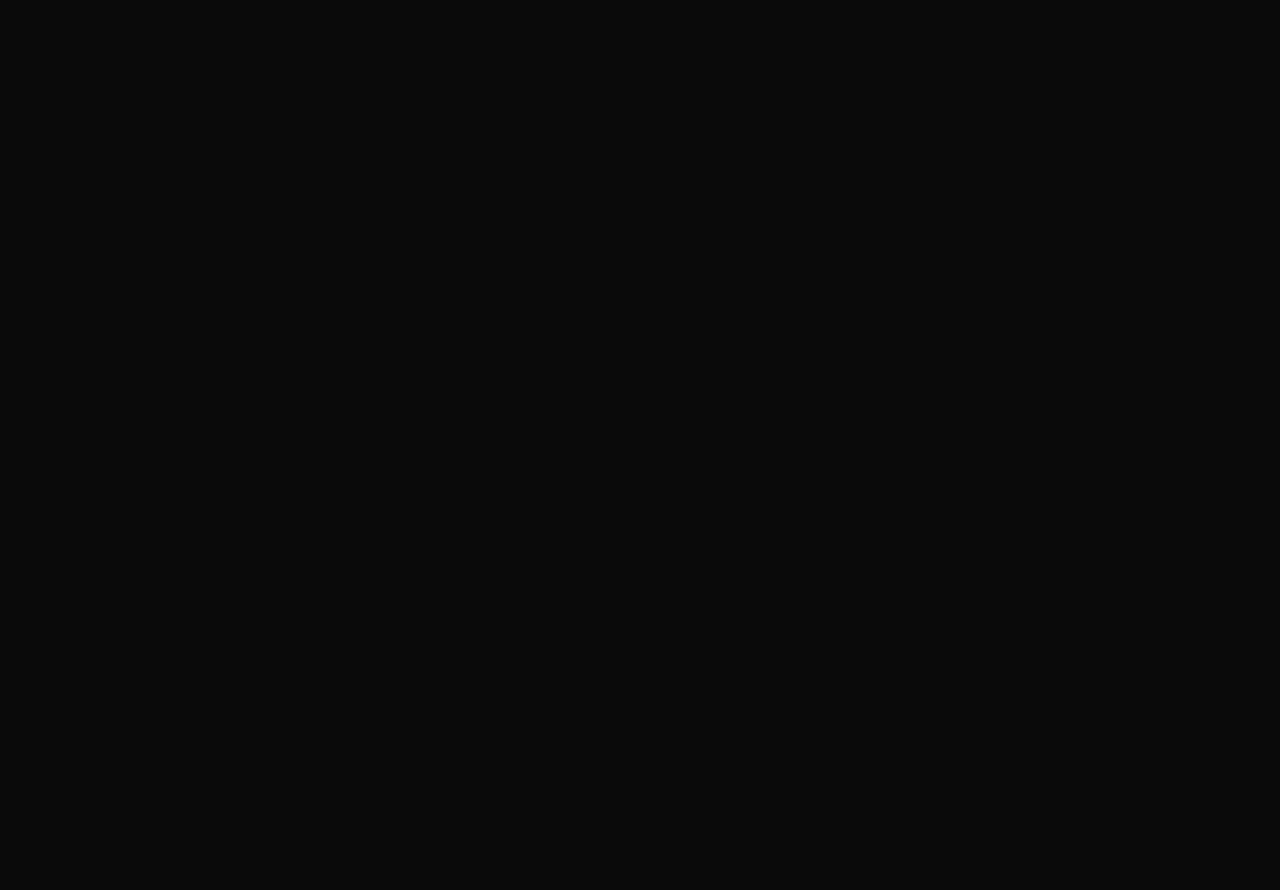
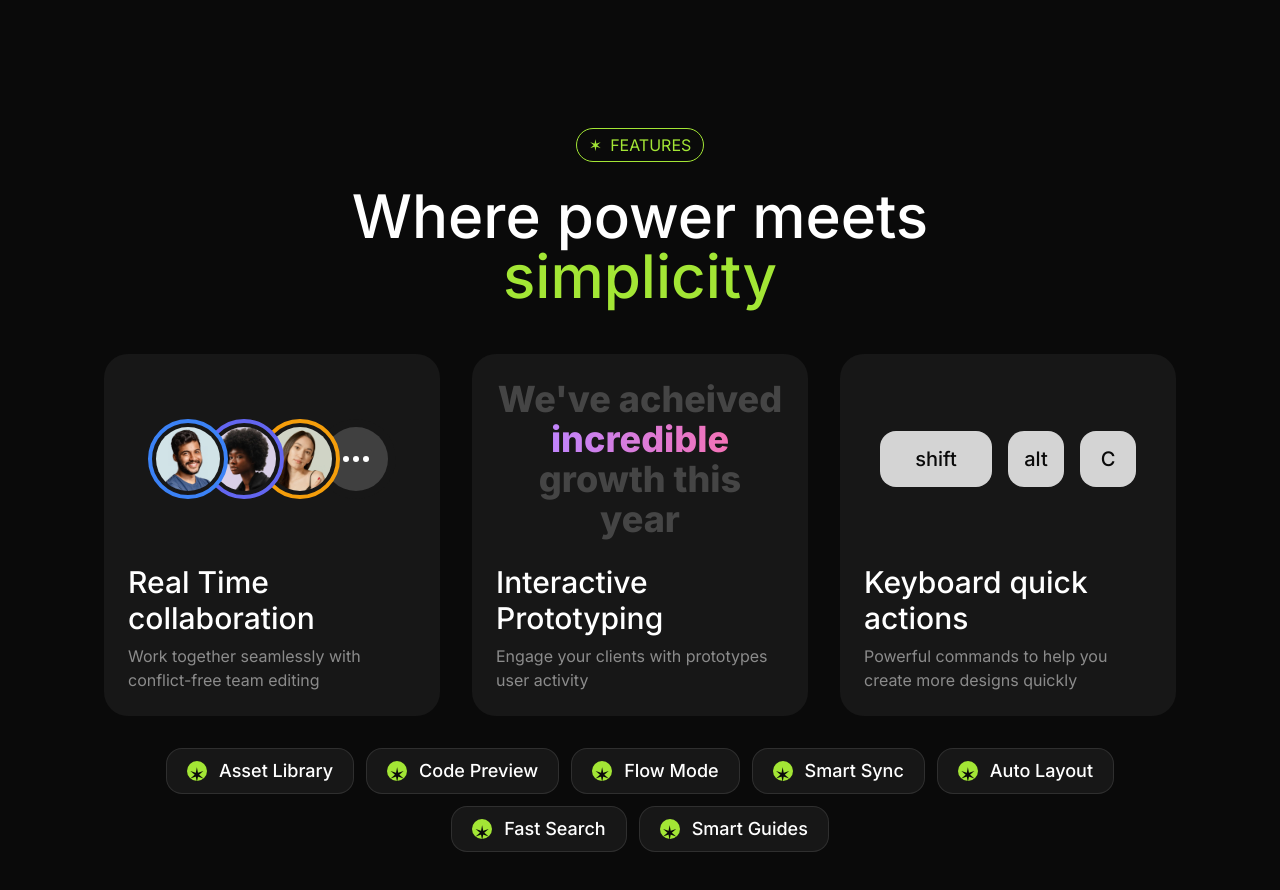
Before and after one commit to Sekwaticode/btgaurding, a Next.js app: page / in a window 1280 px wide. Shown: the part 1980-2870 px from the top of the page. Before the commit the page ends 2012 px from the top, so only its background shows below. Built offline with nearby package versions, Linux system fonts and the light colour scheme.

Commit message:
feature section done (static)

```diff
--- a/src/app/page.tsx
+++ b/src/app/page.tsx
@@ -2,6 +2,7 @@ import Navbar from "@/sections/Navbar"
 import Hero from "@/sections/Hero";
 import LogoTicker from "@/sections/LogoTicker";
 import Introduction from "@/sections/Introduction";
+import Features from "@/sections/Features";
 
 export default function Home() {
     return (
@@ -10,6 +11,7 @@ export default function Home() {
         <Hero/>
         <LogoTicker/>
         <Introduction/>
+        <Features/>
         </>
     );
 }
--- /dev/null
+++ b/src/components/Avatar.tsx
@@ -0,0 +1,9 @@
+import { HTMLAttributes } from "react";
+import { twMerge } from "tailwind-merge";
+
+export default function Avatar(props: HTMLAttributes<HTMLDivElement>) {
+    const {className, children, ...otherProps} = props;
+    return (
+    <div className={twMerge("size-20 rounded-full overflow-hidden border-4 border-blue-500 p-1 bg-neutral-900", className)}{ ...otherProps} > {children}</div>
+    );
+}
--- /dev/null
+++ b/src/components/Key.tsx
@@ -0,0 +1,18 @@
+import { HTMLAttributes } from "react";
+import { twMerge } from "tailwind-merge";
+
+export default function Key(props: HTMLAttributes<HTMLDivElement>) {
+    const { className, children, ...otherProps } = props;
+
+    return (
+        <div
+            className={twMerge(
+                "size-14 bg-neutral-300 inline-flex items-center justify-center rounded-2xl text-xl text-neutral-950 font-medium",
+                className
+            )}
+            {...otherProps}
+        >
+            {children}
+        </div>
+    );
+}
--- /dev/null
+++ b/src/sections/FeatureCard.tsx
@@ -0,0 +1,25 @@
+import { twMerge } from "tailwind-merge";
+
+export default function FeatureCard(props: {
+    title: string;
+    description: string;
+    children?: React.ReactNode;
+    className?: string;
+}) {
+    const { title, description, children, className } = props;
+
+    return (
+        <div
+            className={twMerge(
+                "bg-neutral-900 border-white/10 p-6 rounded-3xl",
+                className
+            )}
+        >
+            <div className="aspect-video">{children}</div>
+            <div>
+                <h3 className="text-3xl font-medium mt-6">{title}</h3>
+                <p className="text-white/50 mt-2">{description}</p>
+            </div>
+        </div>
+    );
+}
--- a/src/sections/Features.tsx
+++ b/src/sections/Features.tsx
@@ -1,3 +1,12 @@
+import Tag from "@/components/Tag";
+import FeatureCard from "./FeatureCard";
+import Image from "next/image";
+import avatar1 from "@/assets/images/avatar-ashwin-santiago.jpg";
+import avatar2 from "@/assets/images/avatar-lula-meyers.jpg";
+import avatar3 from "@/assets/images/avatar-florence-shaw.jpg";
+import Avatar from "@/components/Avatar";
+import Key from "@/components/Key";
+
 const features = [
     "Asset Library",
     "Code Preview",
@@ -9,5 +18,90 @@ const features = [
 ];
 
 export default function Features() {
-    return <div>Features</div>;
+    return (
+        <section className="py-24">
+            <div className="container">
+                <div className="flex justify-center">
+                    <Tag>Features</Tag>
+                </div>
+
+                <h2 className="text-6xl font-medium text-center mt-6 max-w-2xl mx-auto">
+                    Where power meets{" "}
+                    <span className="text-lime-400">simplicity</span>
+                </h2>
+
+                <div className="mt-12 grid grid-cols-1 md:grid-cols-2 lg:grid-cols-3 gap-8">
+                    <FeatureCard
+                        title="Real Time collaboration"
+                        description="Work together seamlessly with conflict-free team editing"
+                        className="md:col-span-2 lg:col-span-1"
+                    >
+                        <div className="aspect-video flex items-center justify-center">
+                            <Avatar className="z-40">
+                                <Image src={avatar1} alt="Avatar1" className="rounded-full" />
+                            </Avatar>
+                            <Avatar className="-ml-6 border-indigo-500 z-30">
+                                <Image src={avatar2} alt="Avatar2" className="rounded-full" />
+                            </Avatar>
+                            <Avatar className="-ml-6 border-amber-500 z-20">
+                                <Image src={avatar3} alt="Avatar3" className="rounded-full" />
+                            </Avatar>
+                            <Avatar className="-ml-6 border-transparent">
+                                <div className="size-full bg-neutral-700 rounded-full inline-flex items-center justify-center gap-1">
+                                    {Array.from({ length: 3 }).map((_, i) => (
+                                        <span
+                                            className="size-1.5 rounded-full bg-white inline-flex"
+                                            key={i}
+                                        ></span>
+                                    ))}
+                                </div>
+                            </Avatar>
+                        </div>
+                    </FeatureCard>
+
+                    <FeatureCard
+                        title="Interactive Prototyping"
+                        description="Engage your clients with prototypes user activity"
+                        className="lg:col-span-1"
+                    >
+                        <div className="aspect-video flex items-center justify-center">
+                            <p className="text-4xl font-extrabold text-white/20 text-center">
+                                We've acheived{" "}
+                                <span className="bg-gradient-to-r from-purple-400 to-pink-400 bg-clip-text text-transparent">
+                                    incredible
+                                </span>{" "}
+                                growth this year
+                            </p>
+                        </div>
+                    </FeatureCard>
+
+                    <FeatureCard
+                        title="Keyboard quick actions"
+                        description="Powerful commands to help you create more designs quickly"
+                        className="lg:col-span-1"
+                    >
+                        <div className="aspect-video flex items-center justify-center gap-4">
+                            <Key className="w-28">shift</Key>
+                            <Key>alt</Key>
+                            <Key>C</Key>
+                        </div>
+                    </FeatureCard>
+                </div>
+
+                <div className="mt-8 flex flex-wrap gap-3 justify-center">
+                    {features.map((feature) => (
+                        <div
+                            key={feature}
+                            className="bg-neutral-900 border border-white/10 inline-flex px-3 md:px-5 py-1.5 md:py-2 rounded-2xl gap-3 items-center"
+                        >
+                            <span className="bg-lime-400 text-neutral-950 size-5 rounded-full inline-flex justify-center text-xl">
+                                &#10038;
+                            </span>
+                            <span className="font-medium md:text-lg">{feature}</span>
+                        </div>
+                    ))}
+                </div>
+            </div>
+        </section>
+    );
 }
```
